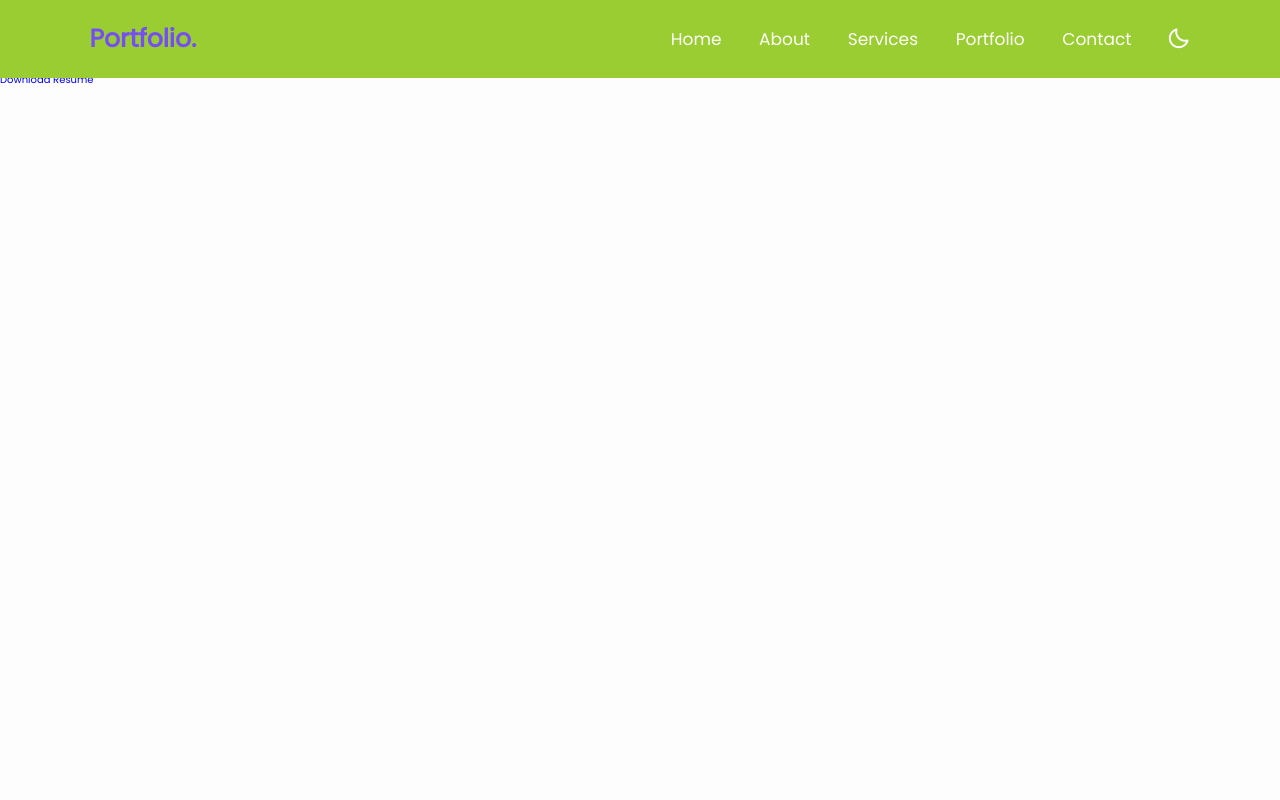
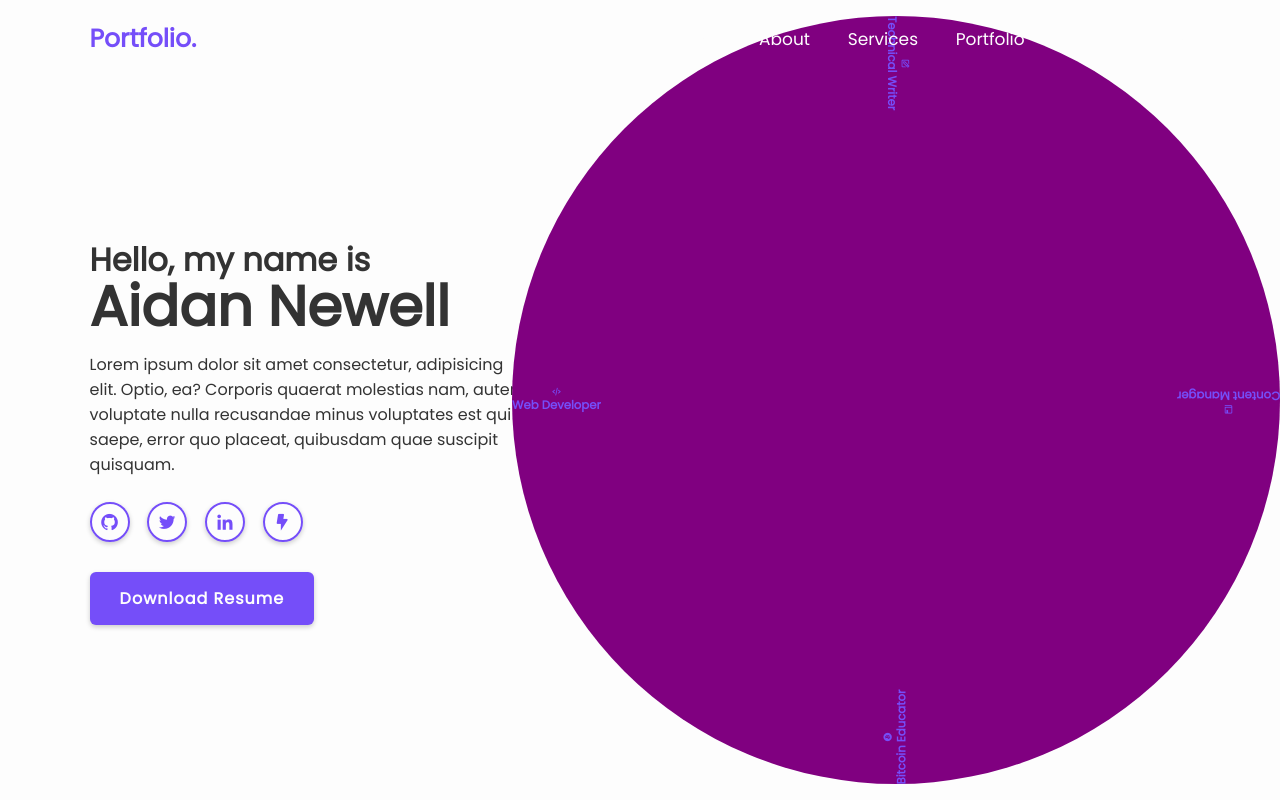
Before and after one commit to bitdern/dern-port-2023, a plain HTML site: page index.html in a window 1280 px wide. Drawn offline with nearby package versions, Linux system fonts and the light colour scheme; a script that the page names is missing.

Commit message:
more progress on CSS and HTML for home section

```diff
--- a/index.html
+++ b/index.html
@@ -4,7 +4,7 @@
     <meta charset="UTF-8" />
     <meta http-equiv="X-UA-Compatible" content="IE=edge" />
     <meta name="viewport" content="width=device-width, initial-scale=1.0" />
-    <title>Aidan C. Newell | Technical Writer & Web Developer</title>
+    <title>A.C. Newell Portfolio</title>
 
     <!-- box icons -->
     <link
@@ -53,6 +53,27 @@
 
         <a href="#" class="btn">Download Resume</a>
       </div>
+
+      <div class="profession-container">
+        <div class="profession-box">
+          <div class="profession" style="--i: 0">
+            <i class="bx bx-code-alt"></i>
+            <h3>Web Developer</h3>
+          </div>
+          <div class="profession" style="--i: 1">
+            <i class="bx bx-edit"></i>
+            <h3>Technical Writer</h3>
+          </div>
+          <div class="profession" style="--i: 2">
+            <i class="bx bx-book-bookmark"></i>
+            <h3>Content Manager</h3>
+          </div>
+          <div class="profession" style="--i: 3">
+            <i class="bx bxl-bitcoin"></i>
+            <h3>Bitcoin Educator</h3>
+          </div>
+        </div>
+      </div>
     </section>
 
     <!-- custom javascript -->
--- a/style.css
+++ b/style.css
@@ -35,7 +35,7 @@ body {
   left: 0;
   width: 100%;
   padding: 2rem 7%;
-  background: yellowgreen;
+  background: transparent;
   display: flex;
   align-items: center;
   z-index: 100;
@@ -72,3 +72,109 @@ body {
   color: var(--white-color);
   cursor: pointer;
 }
+
+section {
+  min-height: 100vh;
+  padding: 10rem 7% 2rem;
+}
+
+.home {
+  display: flex;
+  align-items: center;
+}
+
+.home .home-content {
+  max-width: 44rem;
+}
+
+.home-content h3 {
+  font-size: 3.2rem;
+  font-weight: 700;
+  line-height: 0.3;
+}
+
+.home-content h1 {
+  font-size: 5.6rem;
+  font-weight: 700;
+  margin-bottom: 0.3rem;
+}
+
+.home-content p {
+  font-size: 1.6rem;
+}
+
+.home-content .social-media a {
+  display: inline-flex;
+  justify-content: center;
+  align-items: center;
+  width: 4rem;
+  height: 4rem;
+  background: transparent;
+  border: 0.2rem solid var(--main-color);
+  border-radius: 50%;
+  box-shadow: 0 0.2rem 0.5rem var(--shadow-color);
+  font-size: 2rem;
+  color: var(--main-color);
+  margin: 2.5rem 1.5rem 3rem 0;
+  transition: 0.5s ease;
+}
+
+.home-content .social-media a:hover {
+  background-color: var(--main-color);
+  color: var(--white-color);
+}
+
+.btn {
+  display: inline-block;
+  padding: 1.2rem 2.8rem;
+  background: var(--main-color);
+  border-radius: 0.6rem;
+  box-shadow: 0 0.2rem 0.5rem var(--shadow-color);
+  font-size: 1.6rem;
+  color: var(--white-color);
+  letter-spacing: 0.1rem;
+  font-weight: 600;
+  border: 0.2rem solid transparent;
+  transition: 0.5s ease;
+}
+
+.btn:hover {
+  background: transparent;
+  color: var(--main-color);
+  border-color: var(--main-color);
+}
+
+.home .profession-container {
+  position: absolute;
+  top: 50%;
+  right: 0;
+  transform: translateY(-50%);
+  width: 768px;
+  height: 768px;
+  overflow: hidden;
+  pointer-events: none;
+}
+
+.home .profession-container .profession-box {
+  position: absolute;
+  top: 0;
+  right: 0;
+  width: 768px;
+  height: 768px;
+  background: purple;
+  border-radius: 50%;
+  display: flex;
+  justify-content: center;
+  align-items: center;
+}
+
+.home .profession-box .profession {
+  position: absolute;
+  left: 0;
+  display: flex;
+  align-items: center;
+  flex-direction: column;
+  color: var(--main-color);
+  transform: rotate(calc(360deg / 4 * var(--i)));
+  transform-origin: 384px;
+}
```
